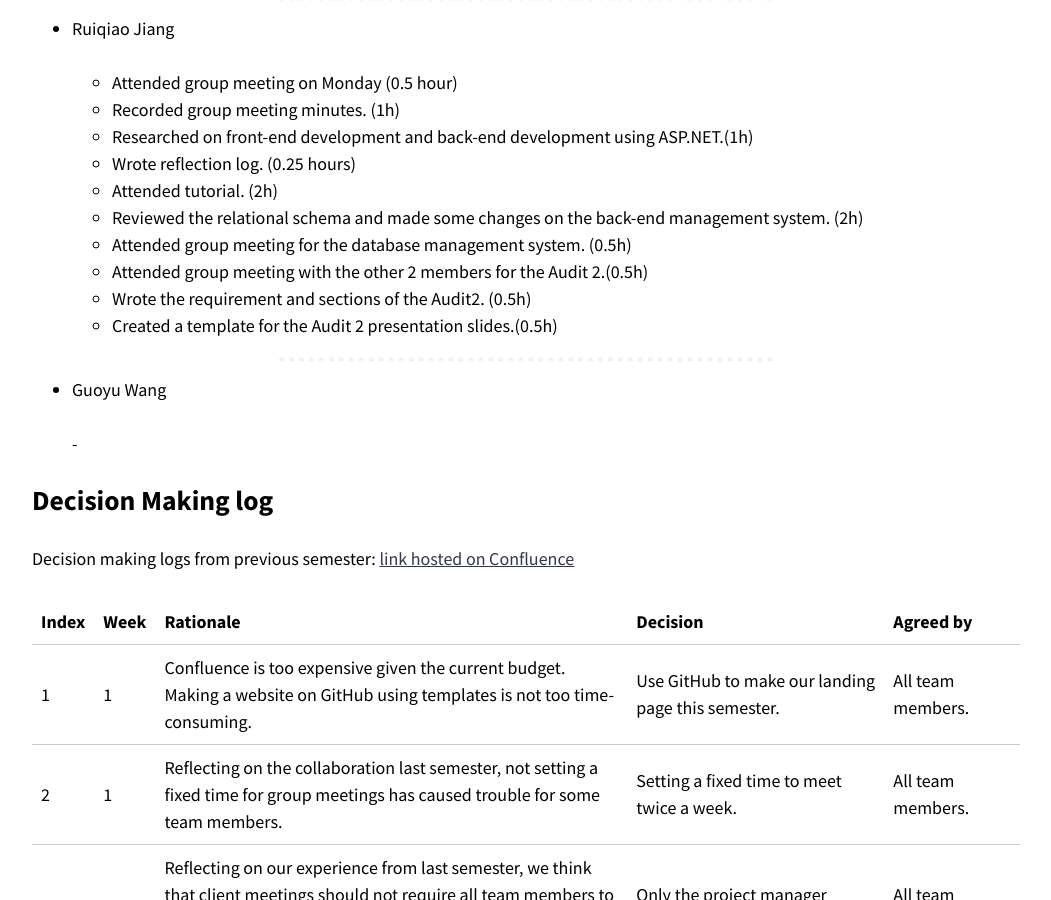
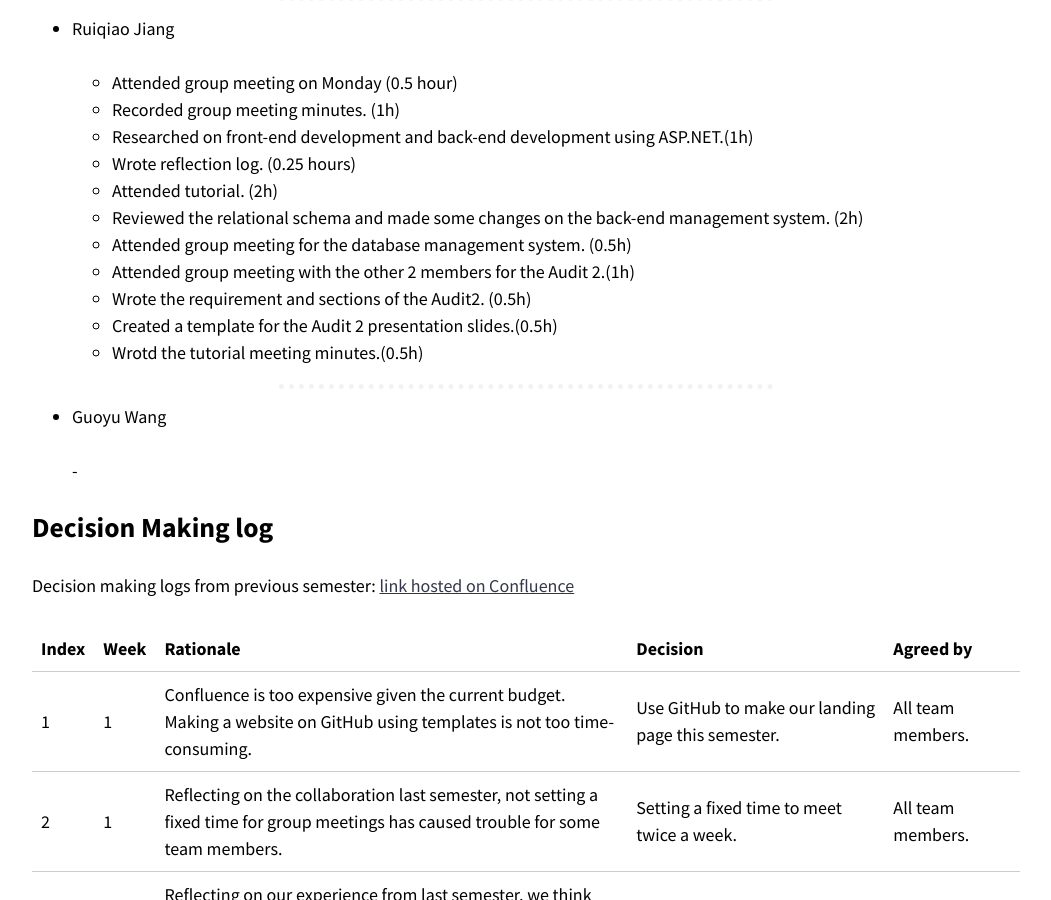
Before and after one commit to optofab/optofab.github.io, a Jekyll site: the page built from logs.md, in a window 1280 px wide and 900 px high, scrolled down 23185 px. Shown: the whole window, without its empty margins (114-1165 px from the left). Built offline with Jekyll 4.4.1, drawn with Linux system fonts in a browser that asks for light colours; nearby versions of some CDN libraries; emoji names are drawn with the system emoji font.

Commit message:
Update logs.md

```diff
--- a/logs.md
+++ b/logs.md
@@ -861,9 +861,10 @@ _[Don't forget to add hours for each of the work you've done. This line will be
   - Attended tutorial. (2h)
   - Reviewed the relational schema and made some changes on the back-end management system. (2h)
   - Attended group meeting for the database management system. (0.5h)
-  - Attended group meeting with the other 2 members for the Audit 2.(0.5h)
+  - Attended group meeting with the other 2 members for the Audit 2.(1h)
   - Wrote the requirement and sections of the Audit2. (0.5h)
   - Created a template for the Audit 2 presentation slides.(0.5h)
+  - Wrotd the tutorial meeting minutes.(0.5h)
 
 
 <hr class="hr-dotted">
```
